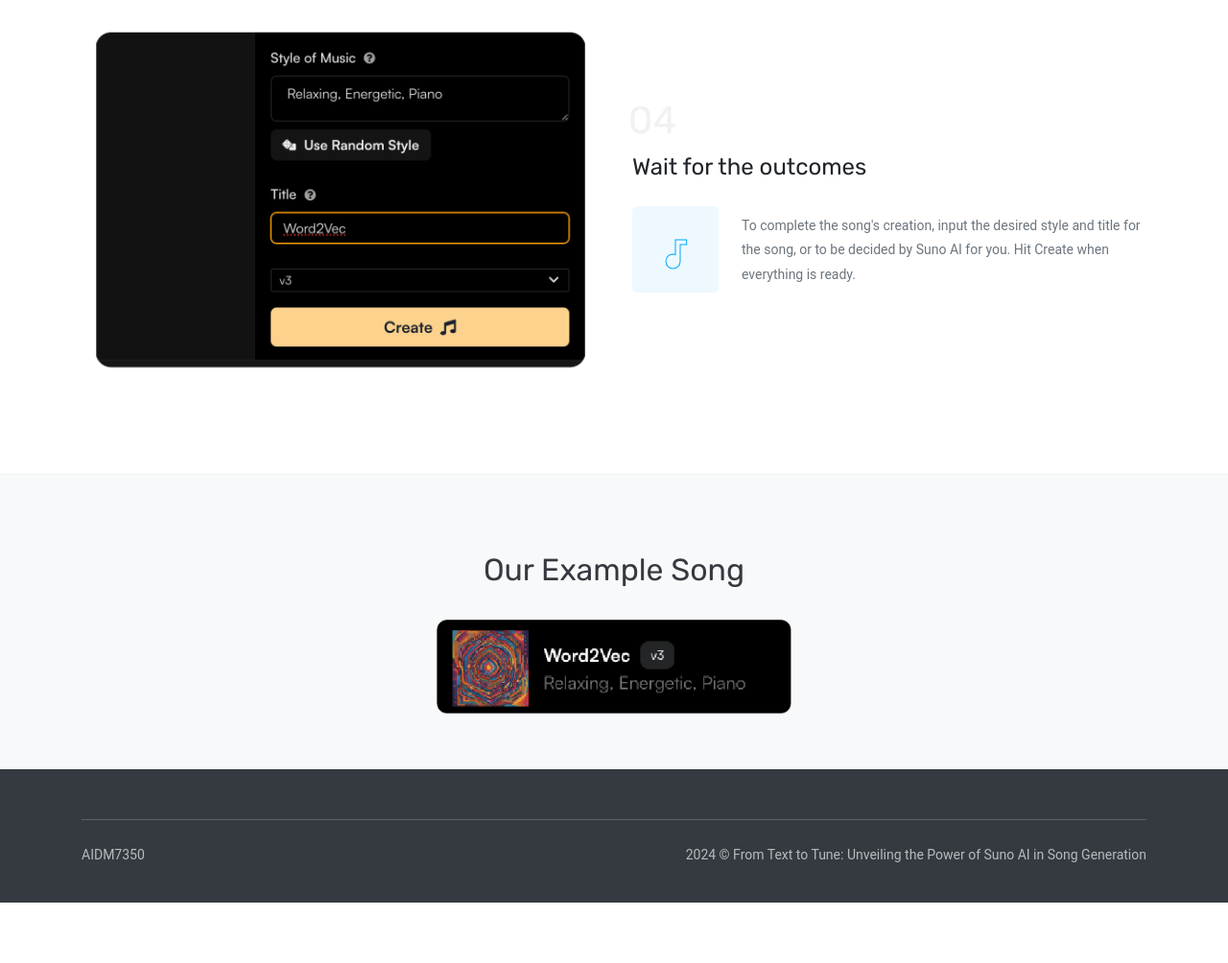
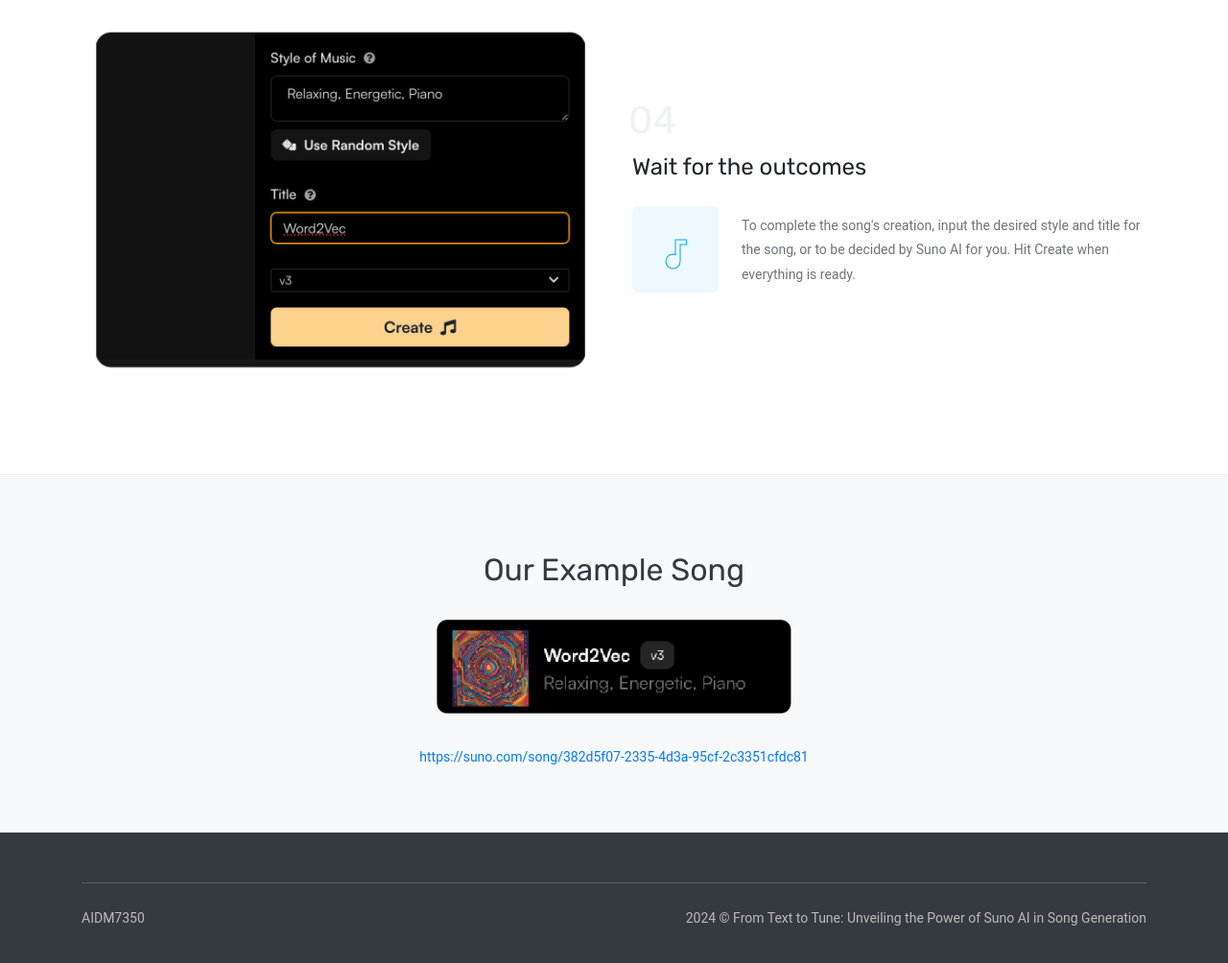
Before and after one commit to AIDM7350/Group-Project-Suno, a plain HTML site: page tutorial.html in a window 1280 px wide. Shown: the part 2378-3382 px from the top of the page at 96% size. Before the commit the page ends 3319 px from the top, so only its background shows below. Drawn offline with Linux system fonts and the light colour scheme.

Commit message:
Update tutorial.html

```diff
--- a/tutorial.html
+++ b/tutorial.html
@@ -244,7 +244,7 @@
                         <img src="images/feature-bg-effect_5.png" width="400 px">
                         <br>
                         <br>
-                        <p class="text-muted"><a href="https://suno.com/song/382d5f07-2335-4d3a-95cf-2c3351cfdc81" target="_blank>https://suno.com/song/382d5f07-2335-4d3a-95cf-2c3351cfdc81</a></p>
+                        <p class="text-muted"><a href="https://suno.com/song/382d5f07-2335-4d3a-95cf-2c3351cfdc81" target="_blank">https://suno.com/song/382d5f07-2335-4d3a-95cf-2c3351cfdc81</a></p>
                         <br>
                     </div>
                 </div>
```
